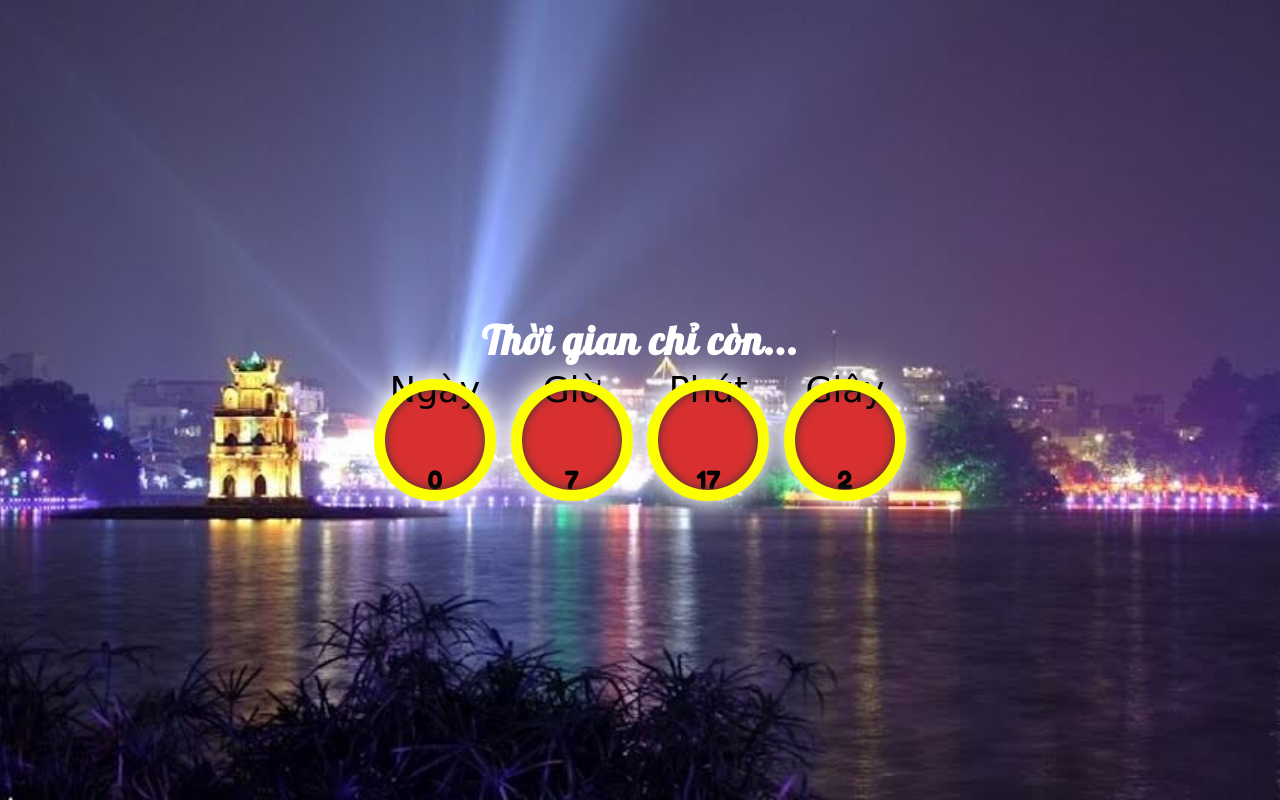
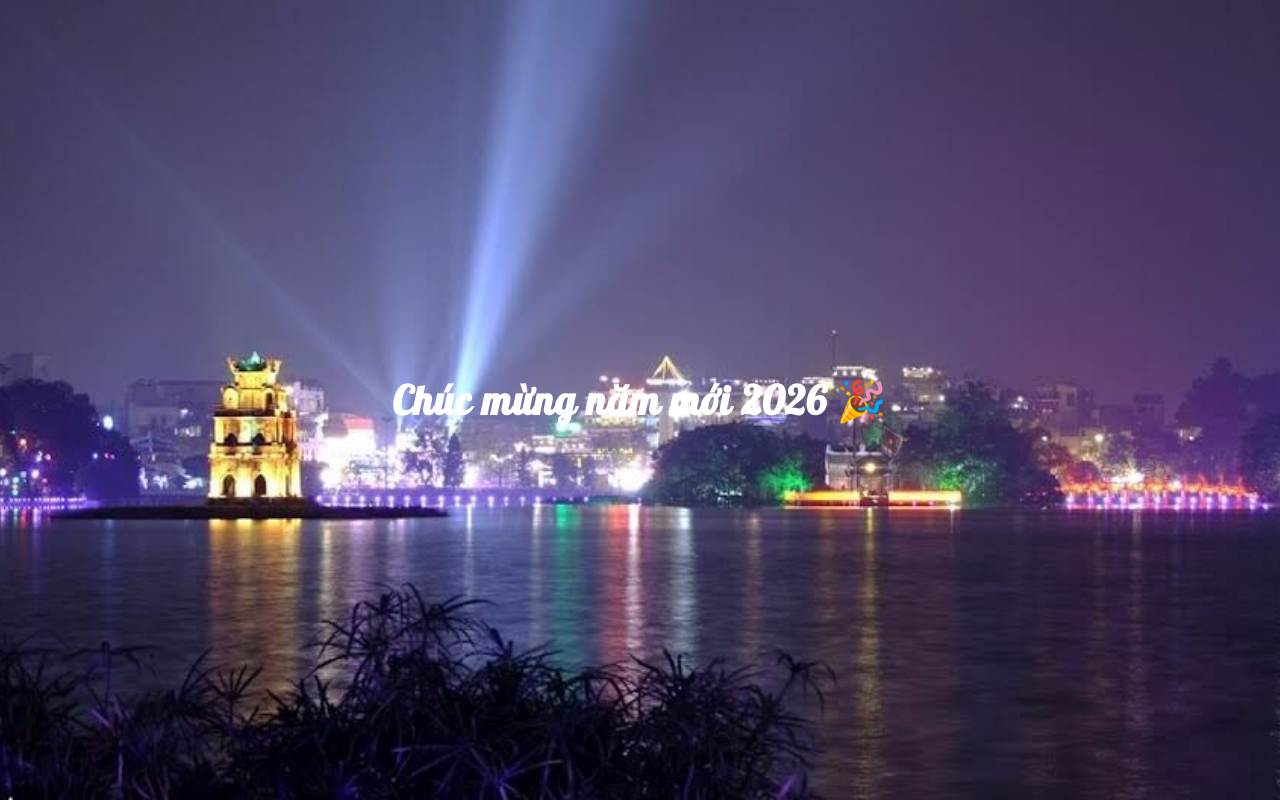
Before and after one commit to hoangalex9603/thuongthuong, a plain HTML site: page index.html in a window 1280 px wide. Drawn offline with Linux system fonts and the light colour scheme; a web font is replaced by a local one.

Commit message:
Update index.html

```diff
--- a/index.html
+++ b/index.html
@@ -2,33 +2,16 @@
 <html lang="en">
 <head>
     <meta charset="UTF-8">
-    <meta http-equiv="X-UA-Compatible" content="IE=edge">
     <meta name="viewport" content="width=device-width, initial-scale=1.0">
     <link rel="stylesheet" href="./style.css">
     <title>Happy New Year 2026</title>
 </head>
 <body>
     <div class="wrapper">
-        <h1>Thời gian chỉ còn...</h1>
-        <div class="box-time">
-            <div class="time">
-                <p>Ngày</p>
-                <span id="days">day</span>
-            </div>
-            <div class="time">
-                <p>Giờ</p>
-                <span id="hours">hours</span>
-            </div>
-            <div class="time">
-                <p>Phút</p>
-                <span id="minutes">minute</span>
-            </div>
-            <div class="time">
-                <p>Giây</p>
-                <span id="seconds">seconds</span>
-            </div>
-        </div>
+        <h1>Chúc mừng năm mới 2026 🎉</h1>
     </div>
+
+    <!-- nếu không dùng countdown nữa thì có thể xoá luôn app.js -->
+    <!-- <script src="./app.js"></script> -->
 </body>
-<script src="./app.js"></script>
 </html>
```
